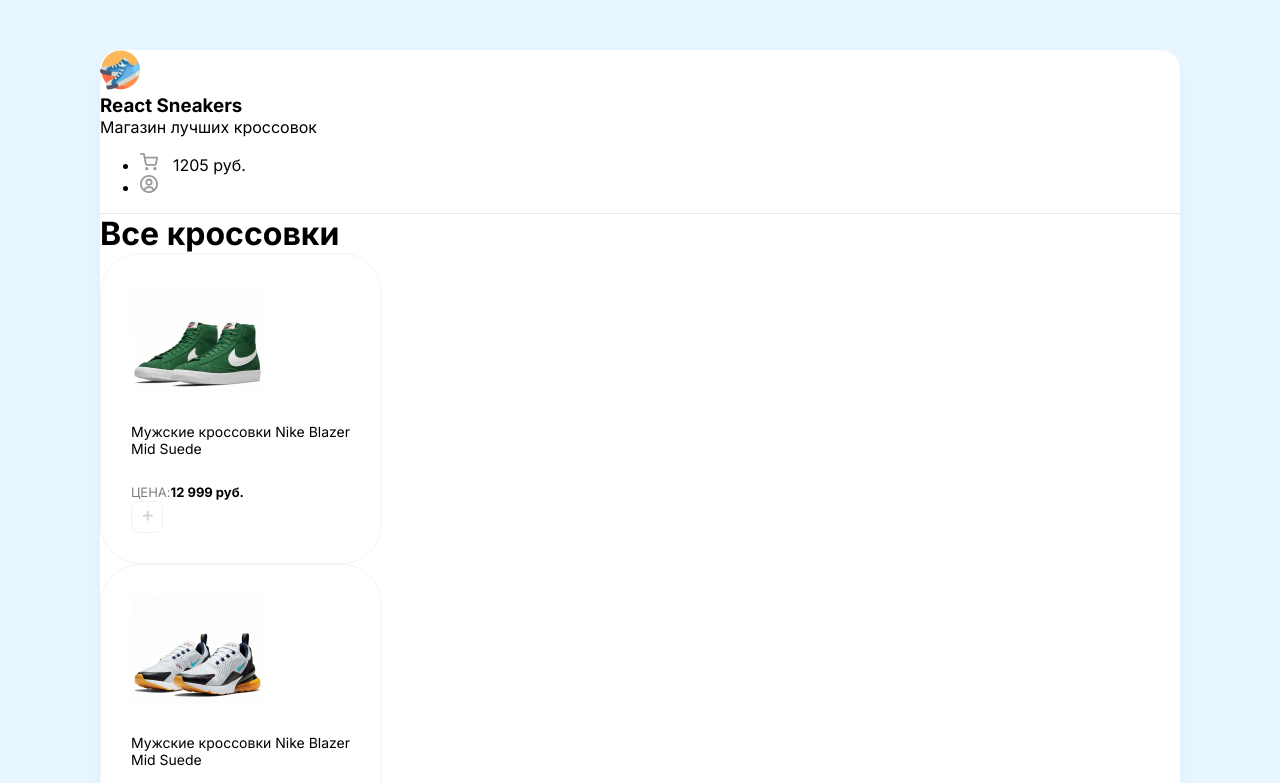
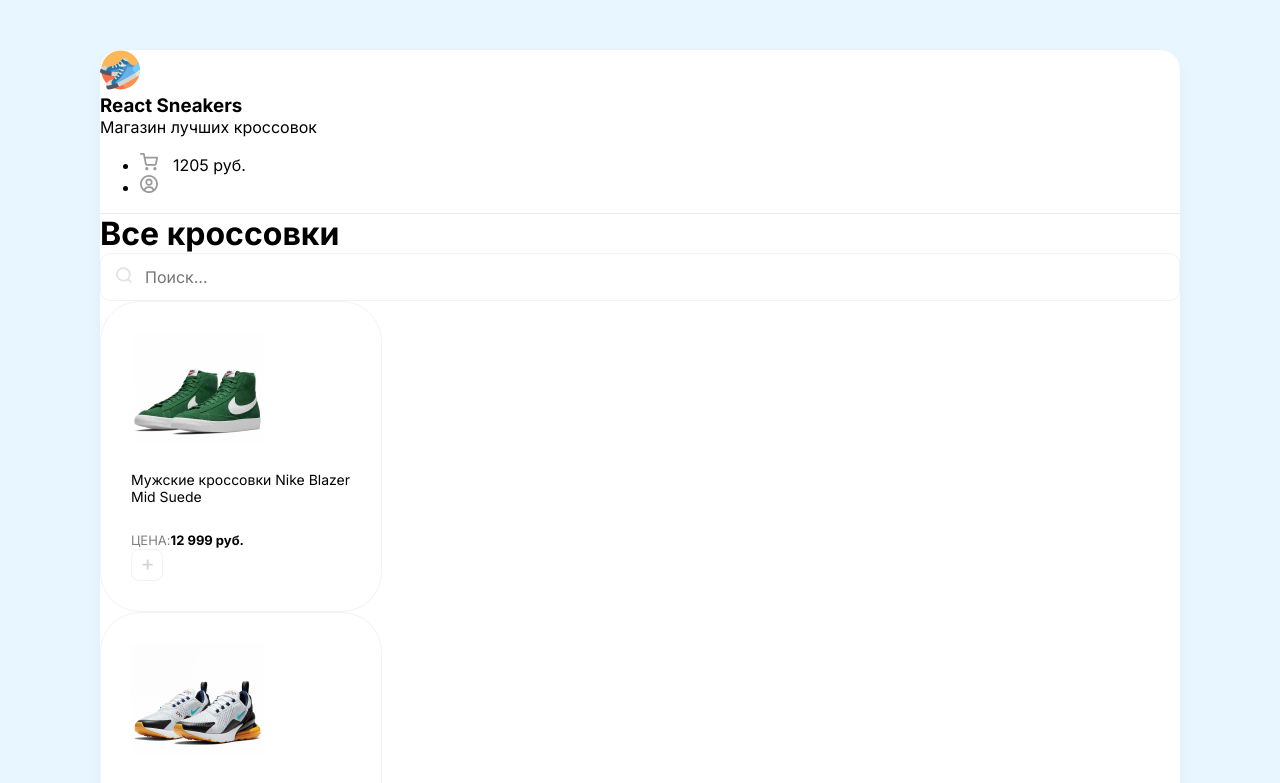
Before and after one commit to voidstone/shoeSeller, a React (Create React App) app: page / in a window 1280 px wide. Shown: the top 783 px of the page. Built offline with nearby package versions, Linux system fonts and the light colour scheme.

Commit message:
add search-block

```diff
--- a/src/App.js
+++ b/src/App.js
@@ -22,7 +22,13 @@
         </div>
       </header>
       <div className="content p-40">
-        <h1 className="mb-40">Все кроссовки</h1>
+        <div className="d-flex align-center mb-40 justify-between">
+          <h1 className="">Все кроссовки</h1>
+          <div className="search-block d-flex">
+            <img src="/img/search.svg" alt="Search" />
+            <input placeholder="Поиск..." />
+          </div>
+        </div>
         <div className="d-flex">
           <div className="card">
             <img width={133} height={112} src="/img/sneakers/1.jpg" alt="" />
--- a/src/index.scss
+++ b/src/index.scss
@@ -4,6 +4,10 @@
   -webkit-font-smoothing: antialiased;
   -moz-osx-font-smoothing: grayscale;
   background-color: #e7f6ff;
+}
+
+* {
+  font-family: "Inter", system-ui;
 }
 
 .wrapper {
@@ -64,3 +68,16 @@
   width: 32px;
   cursor: pointer;
 }
+
+.search-block {
+  border: 1px solid #f3f3f3;
+  border-radius: 10px;
+  padding: 0 15px;
+
+  input {
+    border: 0;
+    padding: 13px;
+    font-size: 16px;
+    width: 200px;
+  }
+}
```
Also changed, not shown: public/img/search.svg (added).
